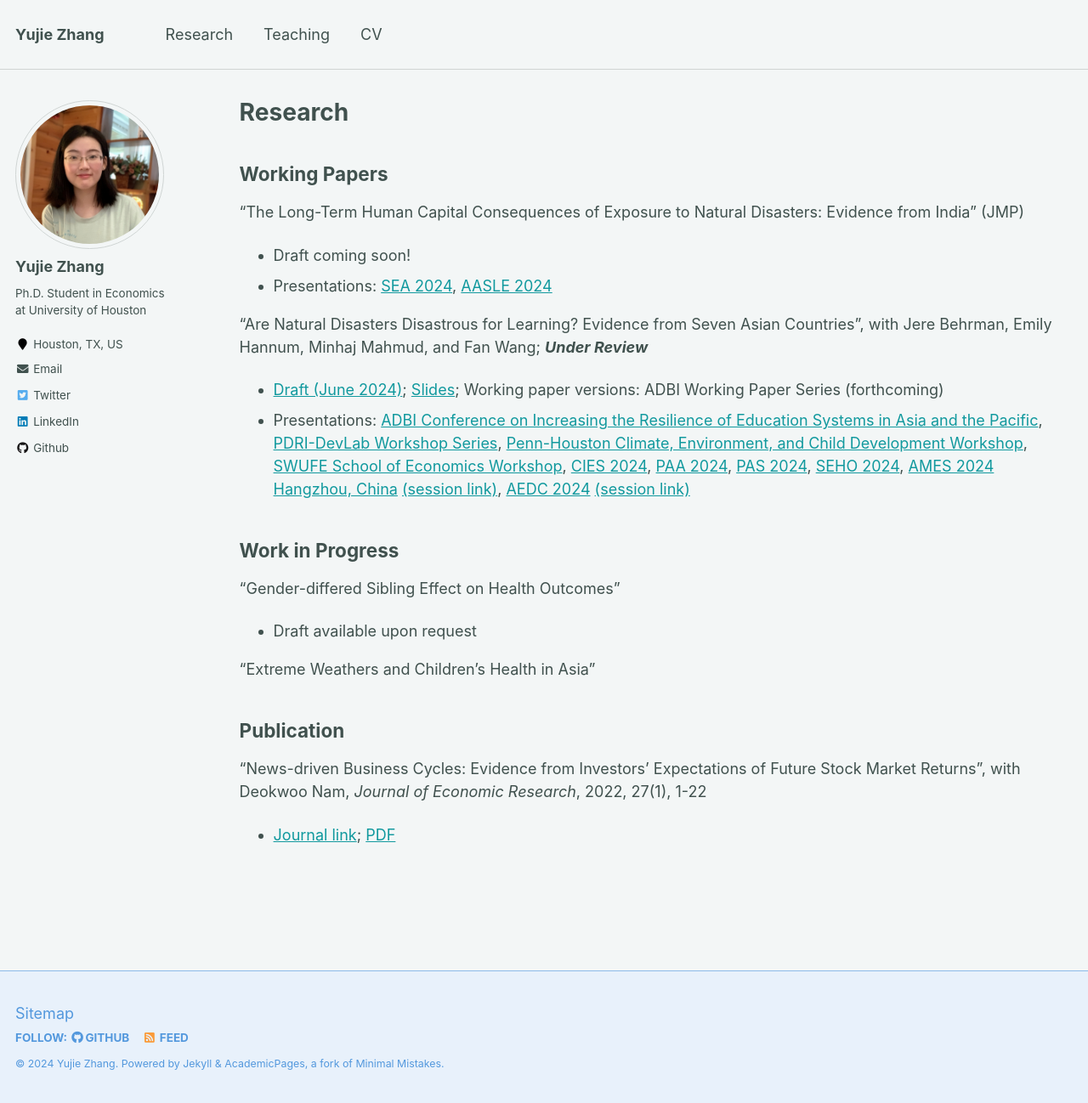
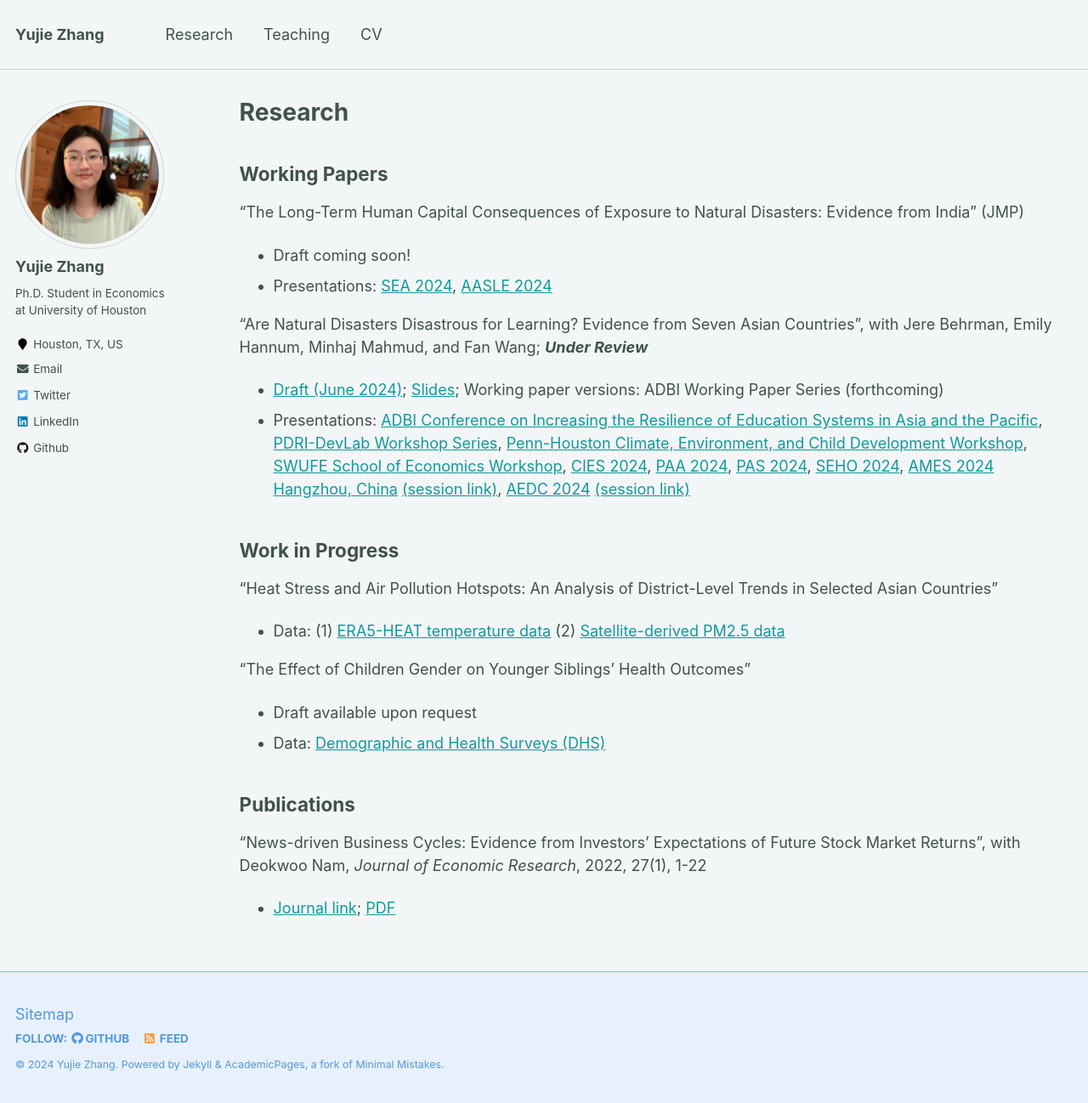
Before and after one commit to yujiezhangecon/yujiezhangecon.github.io, a Jekyll site: the page built from _pages/research.md, in a window 1280 px wide and 1298 px high. Shown: the whole window at 85% size. Built offline with Jekyll 4.4.1, drawn with Linux system fonts in a browser that asks for light colours.

Commit message:
update following feedback

```diff
--- a/_pages/research.md
+++ b/_pages/research.md
@@ -41,15 +41,20 @@ Working Papers
 [AMES 2024 Hangzhou, China](https://www.econometricsociety.org/regional-activities/schedule/2024/06/28/2024-Asia-Meeting-Hangzhou-China#home) [(session link)](https://virtual.oxfordabstracts.com/#/event/6969/submission/426),
 [AEDC 2024](https://adb.eventsair.com/asian-economic-development-conference-2024) [(session link)](http://yujiezhangecon.github.io/files/PrjRDSE/AEDC2024_ProgramBook.pdf)
 
+
 Work in Progress
 --
 
-"Gender-differed Sibling Effect on Health Outcomes"
+"Heat Stress and Air Pollution Hotspots: An Analysis of District-Level Trends in Selected Asian Countries"
+- Data: (1) [ERA5-HEAT temperature data](https://cds-beta.climate.copernicus.eu/datasets/derived-utci-historical?tab=overview)
+        (2) [Satellite-derived PM2.5 data](https://sites.wustl.edu/acag/datasets/surface-pm2-5/)
+
+"The Effect of Children Gender on Younger Siblings' Health Outcomes"
 - Draft available upon request
+- Data: [Demographic and Health Surveys (DHS)](https://dhsprogram.com/data/)
 
-"Extreme Weathers and Children's Health in Asia"
 
-Publication
+Publications
 --
 
 "News-driven Business Cycles: Evidence from Investors’ Expectations of Future Stock Market Returns", with Deokwoo Nam, *Journal of Economic Research*, 2022, 27(1), 1-22
```
Also changed, not shown: _pages/about.md (+9 -3 lines), _pages/cv.md (+22 -2 lines), 1 other file.
